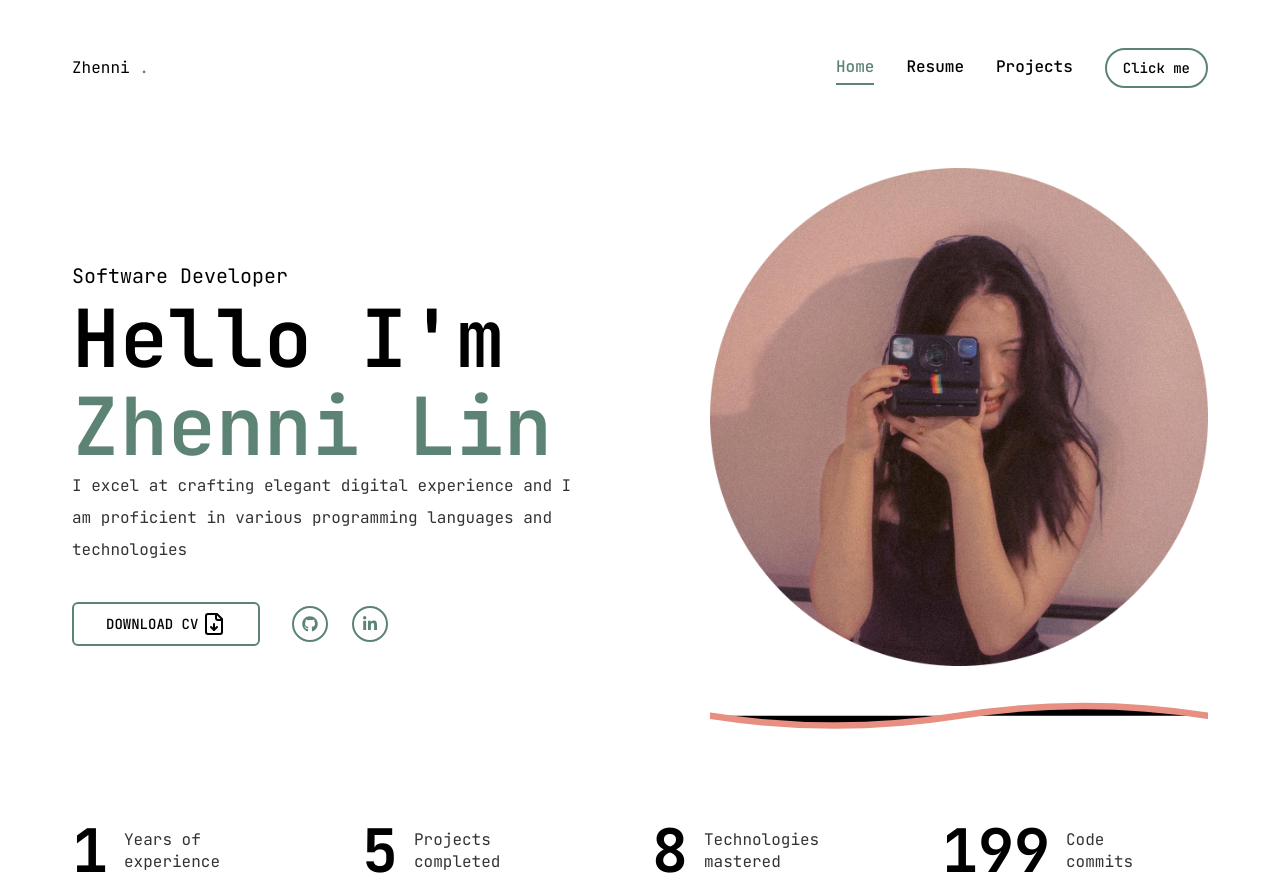
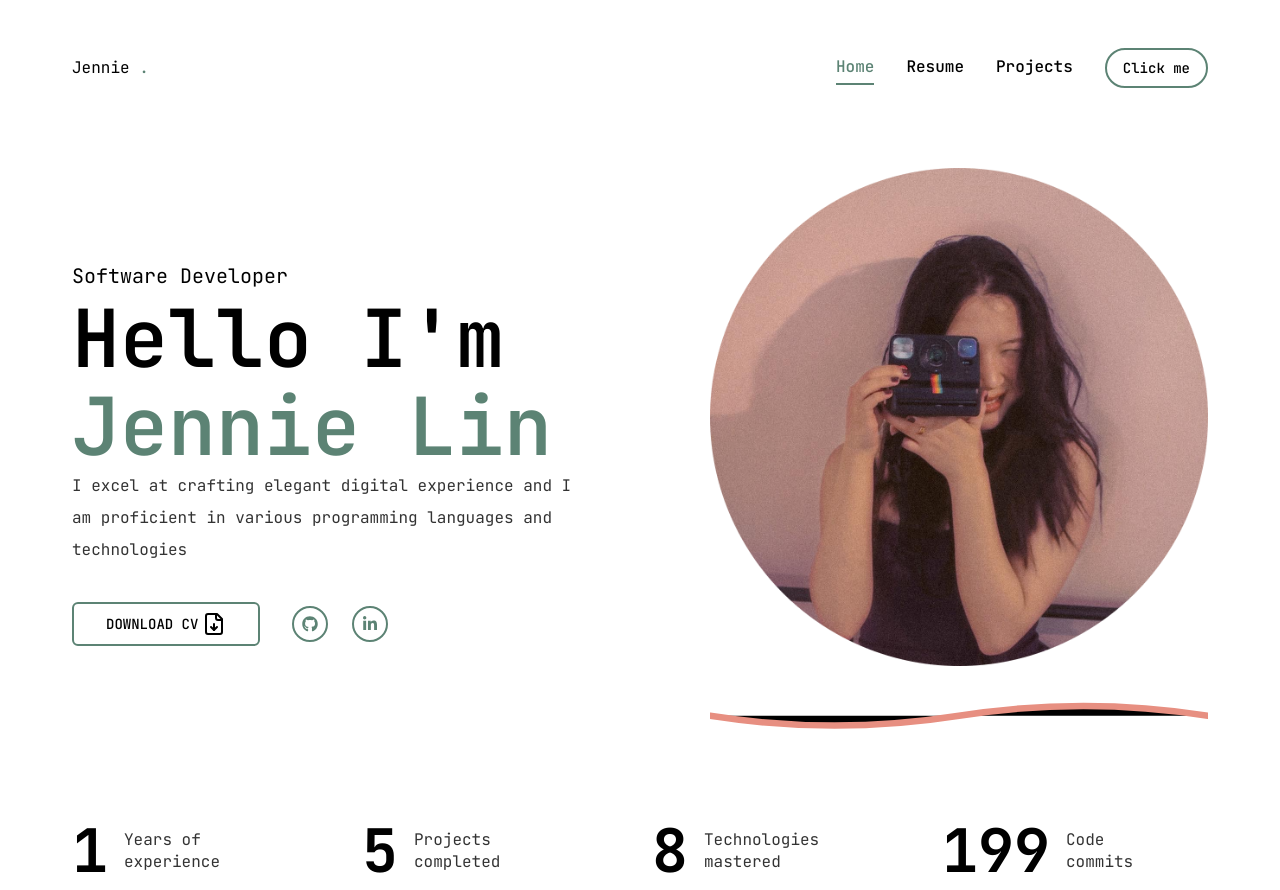
Before and after one commit to ZhenniLin/New_Portfolio, a Next.js app: page / in a window 1280 px wide. Built offline with nearby package versions, Linux system fonts and the light colour scheme.

Commit message:
name-update

```diff
--- a/app/layout.tsx
+++ b/app/layout.tsx
@@ -15,7 +15,7 @@ const jetbrainsMono = JetBrains_Mono({
 });
 
 export const metadata: Metadata = {
-  title: "Zhenni's Portfolio",
+  title: "Jennie's Portfolio",
   description: "Click it",
 };
 
--- a/app/page.tsx
+++ b/app/page.tsx
@@ -17,7 +17,7 @@ export default function Home() {
             <span className="text-xl">Software Developer</span>
             <h1 className="h1">
               Hello I&apos;m <br />{" "}
-              <span className="text-accent">Zhenni Lin</span>
+              <span className="text-accent">Jennie Lin</span>
             </h1>
             <p className="max-w-[500px] mb-9 text-black/80">
               I excel at crafting elegant digital experience and I am proficient
@@ -25,7 +25,7 @@ export default function Home() {
             </p>
             {/* button and socials */}
             <div className="flex flex-col xl:flex-row items-center gap-8">
-              <Link href="Zhenni_Lin.pdf" target="_blank">
+              <Link href="Jennie_Lin.pdf" target="_blank">
                 <Button
                   variant="outline"
                   size="lg"
--- a/app/resume/page.tsx
+++ b/app/resume/page.tsx
@@ -45,7 +45,7 @@ const about = {
   info: [
     {
       fieldName: "Name",
-      fieldValue: "Zhenni Lin",
+      fieldValue: "Jennie Lin",
     },
     {
       fieldName: "Phone",
@@ -235,7 +235,7 @@ const Resume = () => {
             <TabsTrigger value="skills">Skills</TabsTrigger>
             <TabsTrigger value="about">About me</TabsTrigger>
             <TabsTrigger value="about">Certificate</TabsTrigger>
-            <Link href="Zhenni_Lin.pdf" target="_blank">
+            <Link href="Jennie_Lin.pdf" target="_blank">
               <Button
                 variant="outline"
                 size="lg"
--- a/components/Header.tsx
+++ b/components/Header.tsx
@@ -11,7 +11,7 @@ const Header: React.FC = () => {
         {/* logo */}
         <Link href="/">
           <h1>
-            Zhenni <span className="text-accent">.</span>
+            Jennie <span className="text-accent">.</span>
           </h1>
         </Link>
         {/* nav & click me button*/}
--- a/components/MobileNav.tsx
+++ b/components/MobileNav.tsx
@@ -34,7 +34,7 @@ const MobileNav = () => {
         <div className="mt-32 mb-[5rem] text-center text-xl">
           <Link href="/">
             <h1 className="text-2xl font-semibold">
-              Zhenni <span className="text-accent">.</span>
+              Jennie <span className="text-accent">.</span>
             </h1>
           </Link>
         </div>
--- a/components/Socials.tsx
+++ b/components/Socials.tsx
@@ -5,7 +5,7 @@ const socials = [
   { icon: <FaGithub />, path: "https://github.com/ZhenniLin" },
   {
     icon: <FaLinkedinIn />,
-    path: "https://www.linkedin.com/in/zhenni-lin-0691ab257/",
+    path: "https://www.linkedin.com/in/jennie-lin-0691ab257/",
   },
 ];
 
```
Also changed, not shown: 1 other file (tests, documents, lock files or other folders).
